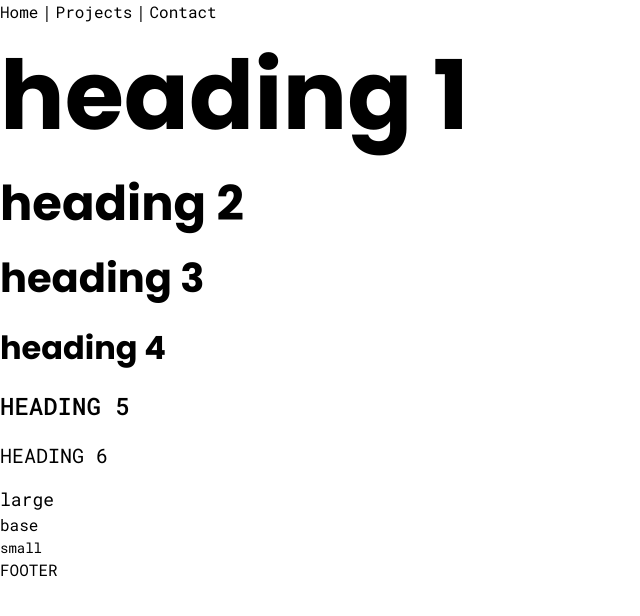
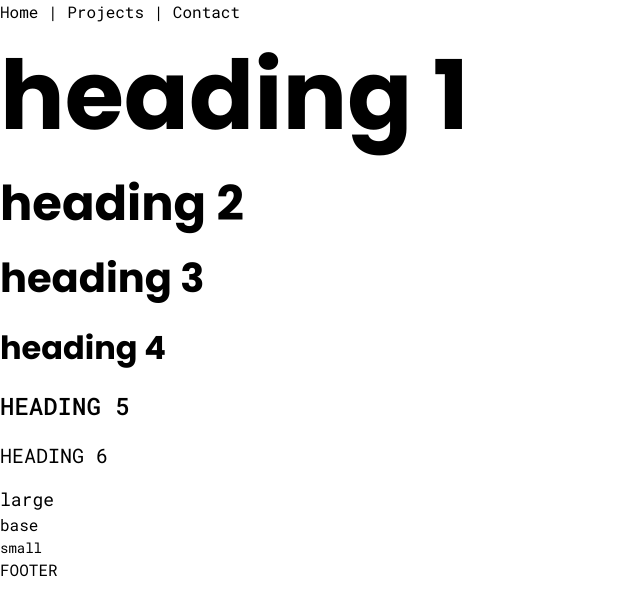
Before and after one commit to vivian-xw7/vue_wp_1, a Vue app: page / in a window 1280 px wide. Shown: the top 616 px of the page, without its empty margins (0-640 px from the left). Built offline with nearby package versions, Linux system fonts and the light colour scheme; no server answers.

Commit message:
typography

```diff
--- a/src/App.vue
+++ b/src/App.vue
@@ -22,6 +22,5 @@ export default {
 </script>
 
 <style>
-/* Your styles for the App component */
 @import "./index.css";
 </style>
--- a/src/index.css
+++ b/src/index.css
@@ -3,7 +3,5 @@
 @tailwind utilities;
 
 .base {
-    h1, h2, h3, h4, h5, h6, p, span, a {
-        @apply font-roboto;
-    }
+    @apply font-roboto;
 }
```
